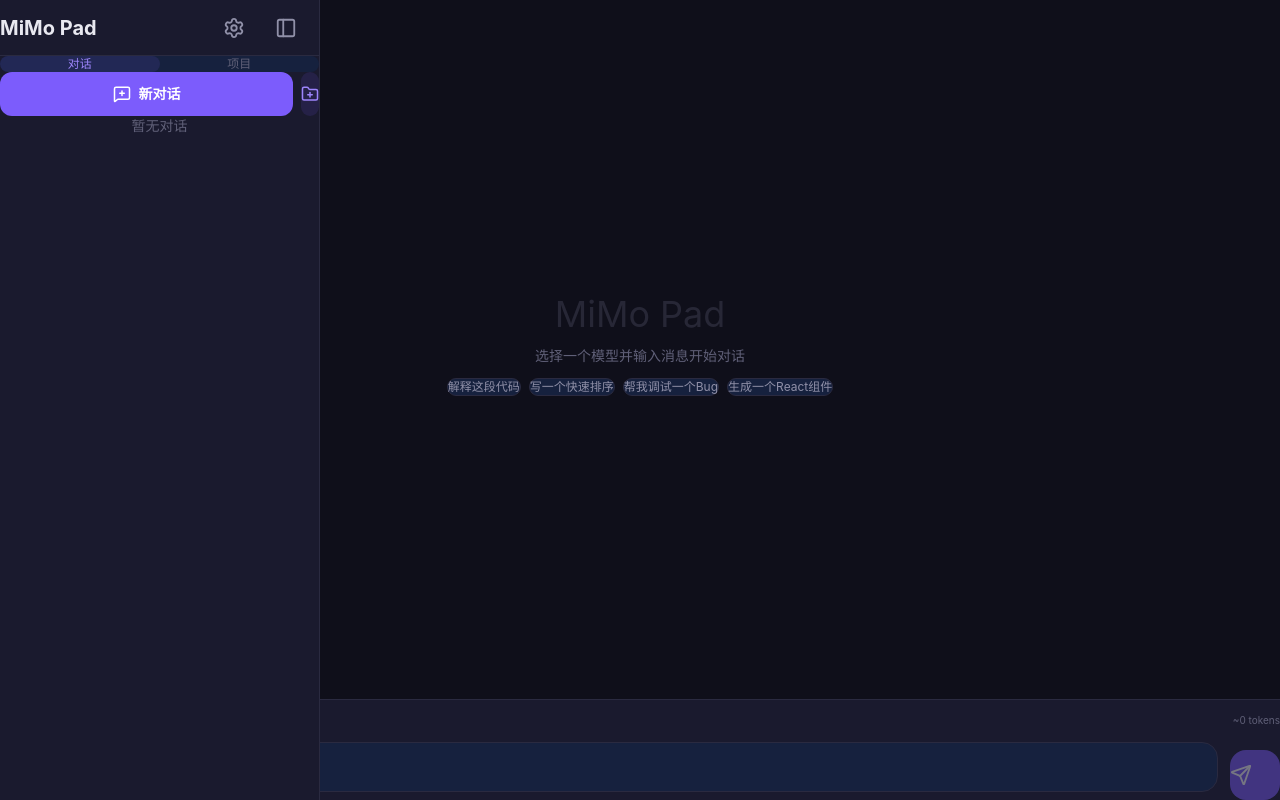
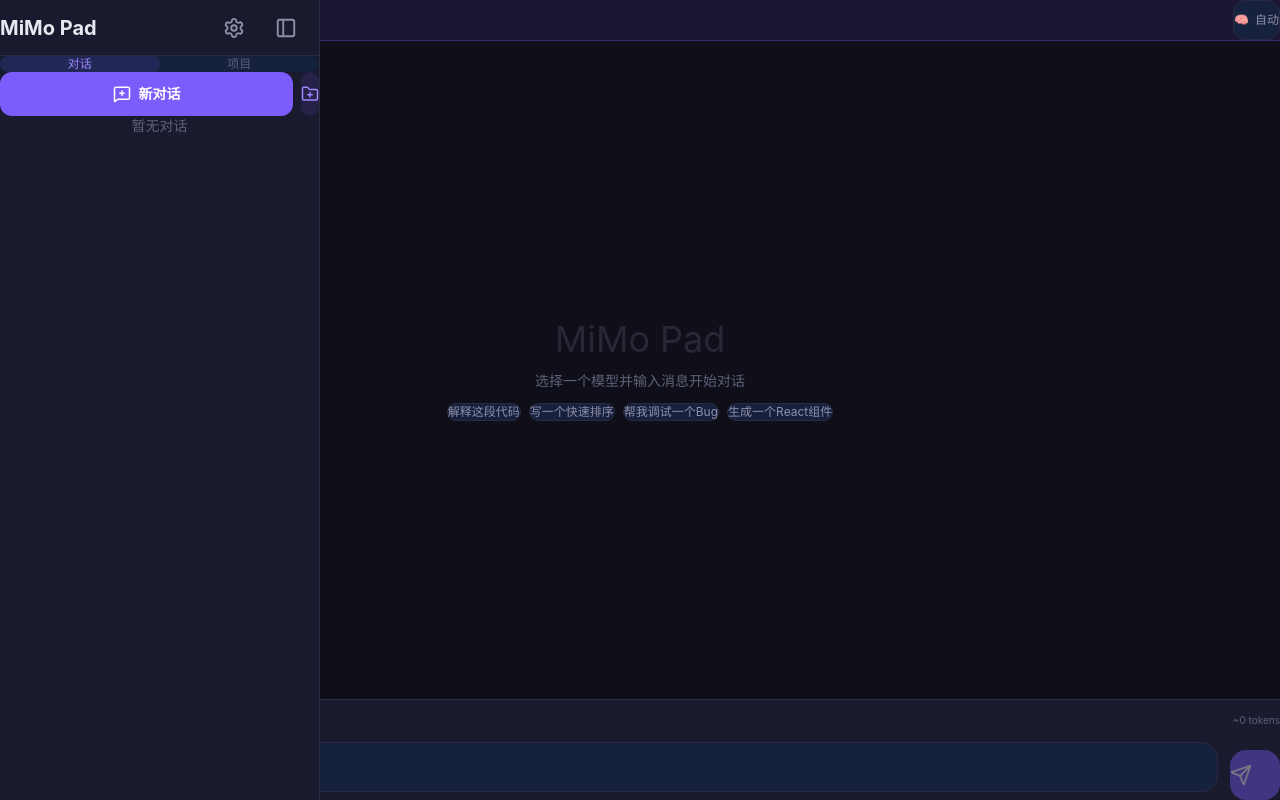
Before and after one commit to TellTree-404/mimo-pad, a React (Vite) app: page / in a window 1280 px wide. Built offline with nearby package versions, Linux system fonts and the light colour scheme.

Commit message:
v5: Thinking level selector, Plan/Agent/YOLO modes, tool filtering, YOLO safety gate

```diff
--- a/src/App.tsx
+++ b/src/App.tsx
@@ -12,7 +12,8 @@
 import { ConversationList } from './components/sidebar/ConversationList';
 import { ChatArea } from './components/chat/ChatArea';
 import { SettingsPanel } from './components/settings/SettingsPanel';
-import type { ChatMessage, ToolCall, ProviderConfig, McpServerConfig, Project } from './types';
+import { YoloConfirm } from './components/common/YoloConfirm';
+import type { ChatMessage, ToolCall, ProviderConfig, McpServerConfig, Project, AgentMode, ThinkingLevel } from './types';
 
 function App() {
   const {
@@ -56,6 +57,9 @@
   const [settingsOpen, setSettingsOpen] = useState(false);
   const [expandedProjects, setExpandedProjects] = useState<Set<string>>(new Set());
   const [cacheInfo, setCacheInfo] = useState<LLMCacheInfo>({ hitTokens: 0, missTokens: 0 });
+  const [agentMode, setAgentMode] = useState<AgentMode>('agent');
+  const [thinkingLevel, setThinkingLevel] = useState<ThinkingLevel>('auto');
+  const [yoloPending, setYoloPending] = useState(false);
   const abortRef = useRef<AbortController | null>(null);
 
   useEffect(() => {
@@ -138,6 +142,19 @@
     setSidebarOpen(false);
   }, [settings.activeModelId, settings.activeProviderId, settings.defaultSystemPrompt, projects]);
 
+  const handleModeChange = useCallback((mode: AgentMode) => {
+    if (mode === 'yolo') {
+      setYoloPending(true);
+    } else {
+      setAgentMode(mode);
+    }
+  }, []);
+
+  const handleYoloConfirm = useCallback(() => {
+    setYoloPending(false);
+    setAgentMode('yolo');
+  }, []);
+
   const handleSend = useCallback(async (text: string) => {
     let convId = activeId;
     if (!convId) {
@@ -180,7 +197,17 @@
         .filter((s: McpServerConfig) => connectedIds.includes(s.id))
         .map((s: McpServerConfig) => s.id);
 
-      const tools = enabledMcpIds.length > 0 ? getToolsForProvider(enabledMcpIds) : undefined;
+      let tools: unknown[] | undefined;
+      if (agentMode === 'plan') {
+        const allTools = enabledMcpIds.length > 0 ? (getToolsForProvider(enabledMcpIds) as { function?: { name?: string } }[]) : [];
+        tools = allTools.filter((t) => {
+          const name = t.function?.name;
+          return name && !['execute_code', 'termux_run', 'termux_install'].includes(name);
+        });
+        if (tools.length === 0) tools = undefined;
+      } else {
+        tools = enabledMcpIds.length > 0 ? getToolsForProvider(enabledMcpIds) : undefined;
+      }
 
       let allMessages = [...conv.messages];
 
@@ -237,6 +264,7 @@
           maxTokens: 4096,
           temperature: 0.7,
           stream: true,
+          reasoningEffort: thinkingLevel,
         });
 
         for await (const chunk of stream) {
@@ -354,6 +382,7 @@
               maxTokens: 4096,
               temperature: 0.7,
               stream: true,
+              reasoningEffort: thinkingLevel,
             });
 
             for await (const chunk of nextStream) {
@@ -472,8 +501,12 @@
           settings={settings}
           generating={generating}
           cacheHitTokens={cacheInfo.hitTokens}
+          agentMode={agentMode}
+          thinkingLevel={thinkingLevel}
           onSend={handleSend}
           onModelChange={setActiveModel}
+          onModeChange={handleModeChange}
+          onThinkingChange={setThinkingLevel}
         />
       </div>
 
@@ -503,6 +536,12 @@
           URL.revokeObjectURL(url);
         }}
       />
+
+      <YoloConfirm
+        visible={yoloPending}
+        onConfirm={handleYoloConfirm}
+        onCancel={() => setYoloPending(false)}
+      />
     </div>
   );
 }
--- a/src/components/chat/ChatArea.tsx
+++ b/src/components/chat/ChatArea.tsx
@@ -1,7 +1,8 @@
-import type { Conversation, ProviderConfig, AppSettings } from '../../types';
+import type { Conversation, ProviderConfig, AppSettings, AgentMode, ThinkingLevel } from '../../types';
 import { MessageList } from './MessageList';
 import { InputArea } from './InputArea';
-import { Zap } from 'lucide-react';
+import { ThinkingSelector } from './ThinkingSelector';
+import { Search, Bot, Zap } from 'lucide-react';
 
 interface ChatAreaProps {
   conversation: Conversation | undefined;
@@ -11,9 +12,19 @@
   settings: AppSettings;
   generating: boolean;
   cacheHitTokens: number;
+  agentMode: AgentMode;
+  thinkingLevel: ThinkingLevel;
   onSend: (text: string) => void;
   onModelChange: (providerId: string, modelId: string) => void;
+  onModeChange: (mode: AgentMode) => void;
+  onThinkingChange: (level: ThinkingLevel) => void;
 }
+
+const MODE_CONFIG: Record<AgentMode, { label: string; icon: typeof Search; color: string; bg: string }> = {
+  plan: { label: '计划', icon: Search, color: 'text-blue-400', bg: 'bg-blue-500/10 border-blue-500/30' },
+  agent: { label: '执行', icon: Bot, color: 'text-violet-400', bg: 'bg-violet-500/10 border-violet-500/30' },
+  yolo: { label: 'YOLO', icon: Zap, color: 'text-red-400', bg: 'bg-red-500/15 border-red-500/40' },
+};
 
 export function ChatArea({
   conversation,
@@ -23,20 +34,67 @@
   settings,
   generating,
   cacheHitTokens,
+  agentMode,
+  thinkingLevel,
   onSend,
   onModelChange,
+  onModeChange,
+  onThinkingChange,
 }: ChatAreaProps) {
   const messages = conversation?.messages ?? [];
+  const mode = MODE_CONFIG[agentMode];
+  const Icon = mode.icon;
 
   return (
     <div className="flex-1 flex flex-col h-full bg-[var(--bg-primary)]">
+      <div className={`flex items-center justify-between px-4 py-2 border-b ${mode.bg} gap-2 shrink-0`}>
+        <div className="flex items-center gap-1">
+          {(['plan', 'agent', 'yolo'] as AgentMode[]).map((m) => {
+            const cfg = MODE_CONFIG[m];
+            const CfgIcon = cfg.icon;
+            return (
+              <button
+                key={m}
+                onClick={() => onModeChange(m)}
+                className={`flex items-center gap-1.5 px-3 py-1.5 rounded-lg text-xs font-medium transition-all min-h-[38px] ${
+                  agentMode === m
+                    ? `${cfg.bg} ${cfg.color}`
+                    : 'text-[var(--text-muted)] hover:text-[var(--text-secondary)]'
+                }`}
+              >
+                <CfgIcon size={14} />
+                {cfg.label}
+              </button>
+            );
+          })}
+        </div>
+
+        <div className="flex items-center gap-2">
+          {agentMode === 'plan' && (
+            <span className="text-xs text-blue-400/70 hidden sm:inline">只读模式</span>
+          )}
+          {agentMode === 'yolo' && (
+            <span className="text-xs text-red-400/70 hidden sm:inline">自动批准</span>
+          )}
+          <ThinkingSelector level={thinkingLevel} onChange={onThinkingChange} />
+        </div>
+      </div>
+
       <MessageList messages={messages} generating={generating} />
+
+      {agentMode === 'plan' && (
+        <div className="px-4 py-1.5 text-xs bg-blue-500/5 border-t border-blue-500/10 text-blue-400/80 text-center">
+          计划模式 — AI 只能读取和分析，不会修改任何文件
+        </div>
+      )}
+
       {cacheHitTokens > 0 && (
         <div className="flex items-center gap-1 px-4 py-1 text-xs text-green-500 bg-green-500/10">
           <Zap size={12} />
-          <span>KV Cache 命中 ~{cacheHitTokens.toLocaleString()} tokens (节省费用)</span>
+          <span>KV Cache 命中 ~{cacheHitTokens.toLocaleString()} tokens</span>
         </div>
       )}
+
       <InputArea
         providers={providers}
         activeProviderId={activeProviderId}
--- /dev/null
+++ b/src/components/chat/ThinkingSelector.tsx
@@ -0,0 +1,49 @@
+import type { ThinkingLevel } from '../../types';
+
+interface ThinkingSelectorProps {
+  level: ThinkingLevel;
+  onChange: (level: ThinkingLevel) => void;
+}
+
+const LEVELS: { value: ThinkingLevel; label: string; icon: string; desc: string }[] = [
+  { value: 'auto', label: '自动', icon: '', desc: '模型自决' },
+  { value: 'off', label: '关闭', icon: '', desc: '快速回复' },
+  { value: 'low', label: '低', icon: '', desc: '简单编码' },
+  { value: 'medium', label: '中', icon: '', desc: '一般任务' },
+  { value: 'high', label: '高', icon: '', desc: '复杂重构' },
+  { value: 'max', label: '最大', icon: '', desc: '架构设计' },
+];
+
+export function ThinkingSelector({ level, onChange }: ThinkingSelectorProps) {
+  const current = LEVELS.find((l) => l.value === level) || LEVELS[0];
+
+  return (
+    <div className="relative group">
+      <button
+        className="flex items-center gap-1.5 px-3 py-2 rounded-xl bg-[var(--bg-tertiary)] border border-[var(--border)] text-xs text-[var(--text-secondary)] hover:border-[var(--accent-border)] transition-colors min-h-[40px]"
+        title="思考强度"
+      >
+        <span>🧠</span>
+        <span>{current.label}</span>
+      </button>
+      <div className="absolute top-full right-0 mt-1 w-40 rounded-xl bg-[var(--bg-secondary)] border border-[var(--border)] shadow-lg z-20 opacity-0 invisible group-hover:opacity-100 group-hover:visible transition-all duration-150">
+        <div className="py-1">
+          {LEVELS.map((l) => (
+            <button
+              key={l.value}
+              onClick={() => onChange(l.value)}
+              className={`w-full text-left px-4 py-2.5 text-sm transition-colors flex items-center justify-between ${
+                level === l.value
+                  ? 'bg-[var(--accent-bg)] text-[var(--accent-light)]'
+                  : 'text-[var(--text-secondary)] hover:bg-[var(--bg-hover)]'
+              }`}
+            >
+              <span>{l.icon} {l.label}</span>
+              <span className="text-[10px] text-[var(--text-muted)]">{l.desc}</span>
+            </button>
+          ))}
+        </div>
+      </div>
+    </div>
+  );
+}
--- /dev/null
+++ b/src/components/common/YoloConfirm.tsx
@@ -0,0 +1,54 @@
+import { AlertTriangle, Zap } from 'lucide-react';
+
+interface YoloConfirmProps {
+  visible: boolean;
+  onConfirm: () => void;
+  onCancel: () => void;
+}
+
+export function YoloConfirm({ visible, onConfirm, onCancel }: YoloConfirmProps) {
+  if (!visible) return null;
+
+  return (
+    <div className="fixed inset-0 z-50 flex items-center justify-center bg-black/70 backdrop-blur-sm p-4" onClick={onCancel}>
+      <div className="w-full max-w-md rounded-2xl bg-[var(--bg-secondary)] border-2 border-red-500/50 shadow-2xl p-6 animate-fade-in" onClick={(e) => e.stopPropagation()}>
+        <div className="flex items-center gap-3 mb-4">
+          <div className="w-12 h-12 rounded-full bg-red-500/20 flex items-center justify-center">
+            <AlertTriangle size={24} className="text-red-400" />
+          </div>
+          <div>
+            <h2 className="text-lg font-bold text-red-400">⚡ YOLO 模式</h2>
+            <p className="text-sm text-[var(--text-secondary)]">所有操作自动执行，你承担全部风险</p>
+          </div>
+        </div>
+
+        <div className="p-4 rounded-xl bg-red-500/10 border border-red-500/20 text-sm text-[var(--text-secondary)] space-y-2 mb-5">
+          <p className="text-red-300 font-medium text-base">YOLO 模式安全规则：</p>
+          <ol className="list-decimal list-inside space-y-1 text-[var(--text-muted)] text-xs">
+            <li>AI 必须先 <code className="text-xs bg-red-500/10 px-1 rounded">read_file</code> 了解项目架构</li>
+            <li>验证所有文件路径和依赖存在后再修改</li>
+            <li>永不递归删除目录 (<code className="text-xs bg-red-500/10 px-1 rounded">rm -rf</code>)</li>
+            <li>每次大范围操作前确认影响范围</li>
+            <li>不确定时回退到"执行模式"确认</li>
+          </ol>
+        </div>
+
+        <div className="flex gap-3">
+          <button
+            onClick={onCancel}
+            className="flex-1 py-3.5 rounded-xl bg-[var(--bg-tertiary)] border border-[var(--border)] text-[var(--text-primary)] text-base font-medium hover:bg-[var(--bg-hover)] transition-colors min-h-[52px]"
+          >
+            取消
+          </button>
+          <button
+            onClick={onConfirm}
+            className="flex-1 py-3.5 rounded-xl bg-red-600 hover:bg-red-500 text-white text-base font-medium transition-colors flex items-center justify-center gap-2 min-h-[52px]"
+          >
+            <Zap size={18} />
+            确认进入 YOLO
+          </button>
+        </div>
+      </div>
+    </div>
+  );
+}
--- a/src/services/llm.ts
+++ b/src/services/llm.ts
@@ -38,6 +38,7 @@
   if (topP !== undefined) bodyObj.top_p = topP;
   if (tools) bodyObj.tools = tools;
   if (toolChoice) bodyObj.tool_choice = toolChoice;
+  if (params.reasoningEffort && params.reasoningEffort !== 'auto') bodyObj.reasoning_effort = params.reasoningEffort;
 
   return {
     url,
--- a/src/services/storage.ts
+++ b/src/services/storage.ts
@@ -149,6 +149,8 @@
 
 export const DEFAULT_SETTINGS: AppSettings = {
   theme: 'dark',
+  thinkingLevel: 'auto',
+  agentMode: 'agent',
   fontSize: 16,
   language: 'zh',
   voiceInputMode: 'toggle',
--- a/src/types/index.ts
+++ b/src/types/index.ts
@@ -1,4 +1,6 @@
 export type MessageRole = 'user' | 'assistant' | 'system' | 'tool';
+export type ThinkingLevel = 'auto' | 'off' | 'low' | 'medium' | 'high' | 'max';
+export type AgentMode = 'plan' | 'agent' | 'yolo';
 
 export interface ToolCall {
   id: string;
@@ -110,6 +112,8 @@
 
 export interface AppSettings {
   theme: 'dark' | 'parchment';
+  thinkingLevel: ThinkingLevel;
+  agentMode: AgentMode;
   backgroundImage?: string;
   fontSize: number;
   language: 'zh' | 'en';
@@ -147,6 +151,7 @@
   temperature?: number;
   topP?: number;
   stream?: boolean;
+  reasoningEffort?: string;
 }
 
 export interface StreamChunk {
```
Also changed, not shown: 1 other file (tests, documents, lock files or other folders).
